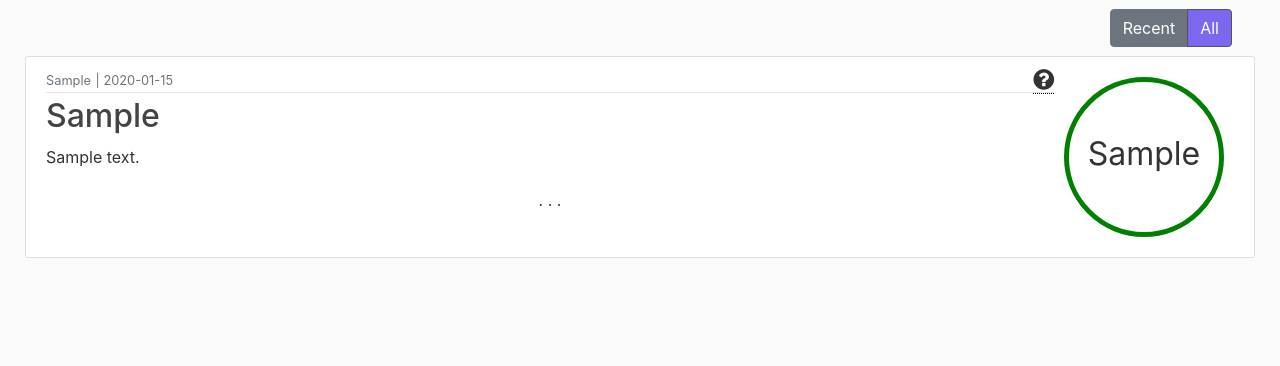
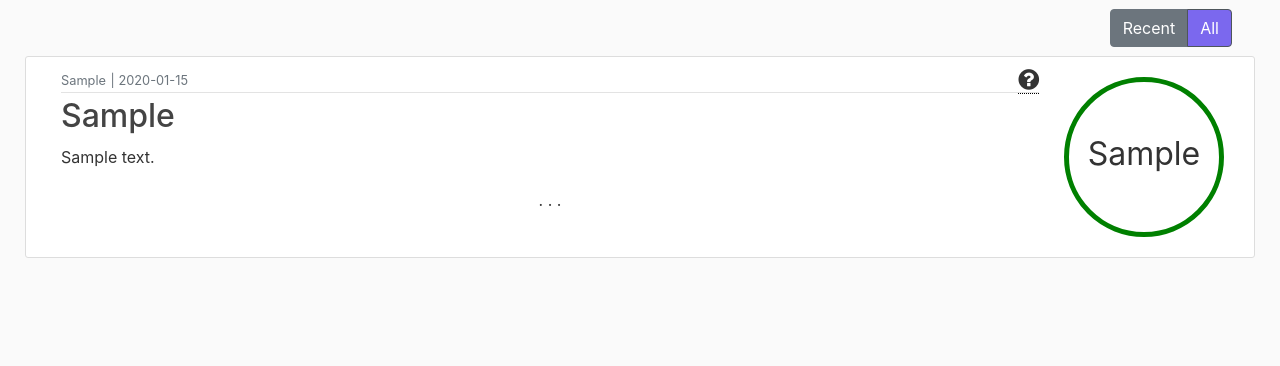
Before and after one commit to MaxBateman/Acronym-Disambiguation, a Flask app: page /home/all in a window 1280 px wide. Shown: the part 56-422 px from the top of the page. Run offline with Flask 2, Linux system fonts and the light colour scheme; tables that the repository leaves empty hold one stand-in row (values such as "Sample post"); parts of the project's set-up code (start-up, migrations or seed data) failed here and were passed over; some libraries are stand-ins or nearby versions.

Commit message:
articalis

```diff
--- a/flaskblog/templates/home.html
+++ b/flaskblog/templates/home.html
@@ -27,7 +27,7 @@
 
             {% for queryt in queriest.items %}
                 <article class="media content-section col-md-12">
-                    <div class="media-body">
+                    <div class="media-body col-md-12">
                         <div class="article-metadata">
                             <small class="text-muted">{{ queryt.origterm }}</small>
                             <small class="text-muted"> | </small>
@@ -35,7 +35,6 @@
                             <div class="d-none d-sm-block rightsidediv tooltip">
                                 <i class="fa fa-question-circle" style="font-size:24px"></i>
                                 <span class="tooltiptext">
-                                    <p></p>
                                     <p>Potential Full Form of Acronym: {{ queryt.origterm }}</p>
                                     <p>Considered correct: {{ queryt.origtermpresent }}</p>
                                     <p>Select Full Form for More Information
```
